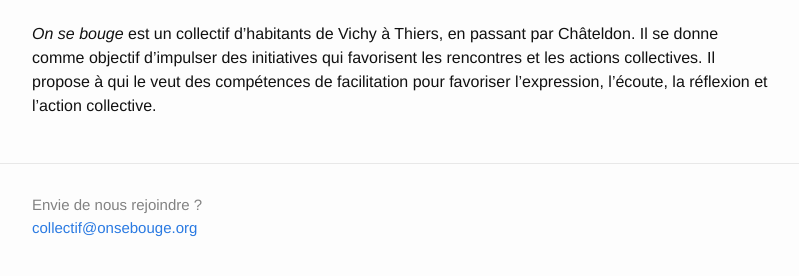
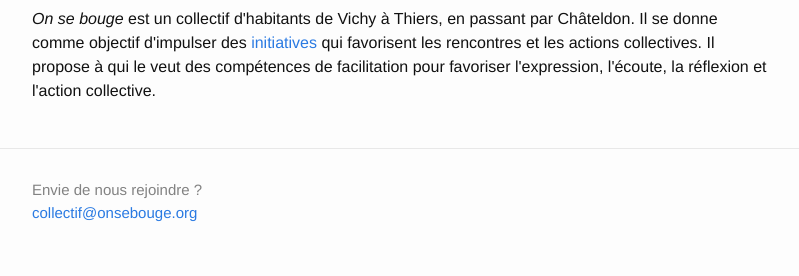
Before and after one commit to krichtof/onsebouge.org, a Jekyll site: the page built from index.html, in a window 1280 px wide, cut to the strip 329-605 px from the top of the page. Shown: the whole strip, without its empty margins (238-1037 px from the left). Built offline with Jekyll 4.4.1, drawn with Linux system fonts in a browser that asks for light colours.

```diff
--- a/index.html
+++ b/index.html
@@ -3,8 +3,9 @@ layout: default
 ---
 
 <div class="home">
-  <p>{{ site.description | markdownify }}</p>
-
+  <p>
+  <i>On se bouge</i> est un collectif d'habitants de Vichy à Thiers, en passant par Châteldon. Il se donne comme objectif d'impulser des <a href="/initiatives">initiatives</a> qui favorisent les rencontres et les actions collectives. Il propose à qui le veut des compétences de facilitation pour favoriser l'expression, l'écoute, la réflexion et l'action collective.
+  </p>
   <ul class="post-list">
     {% for post in site.posts %}
       <li>
```
